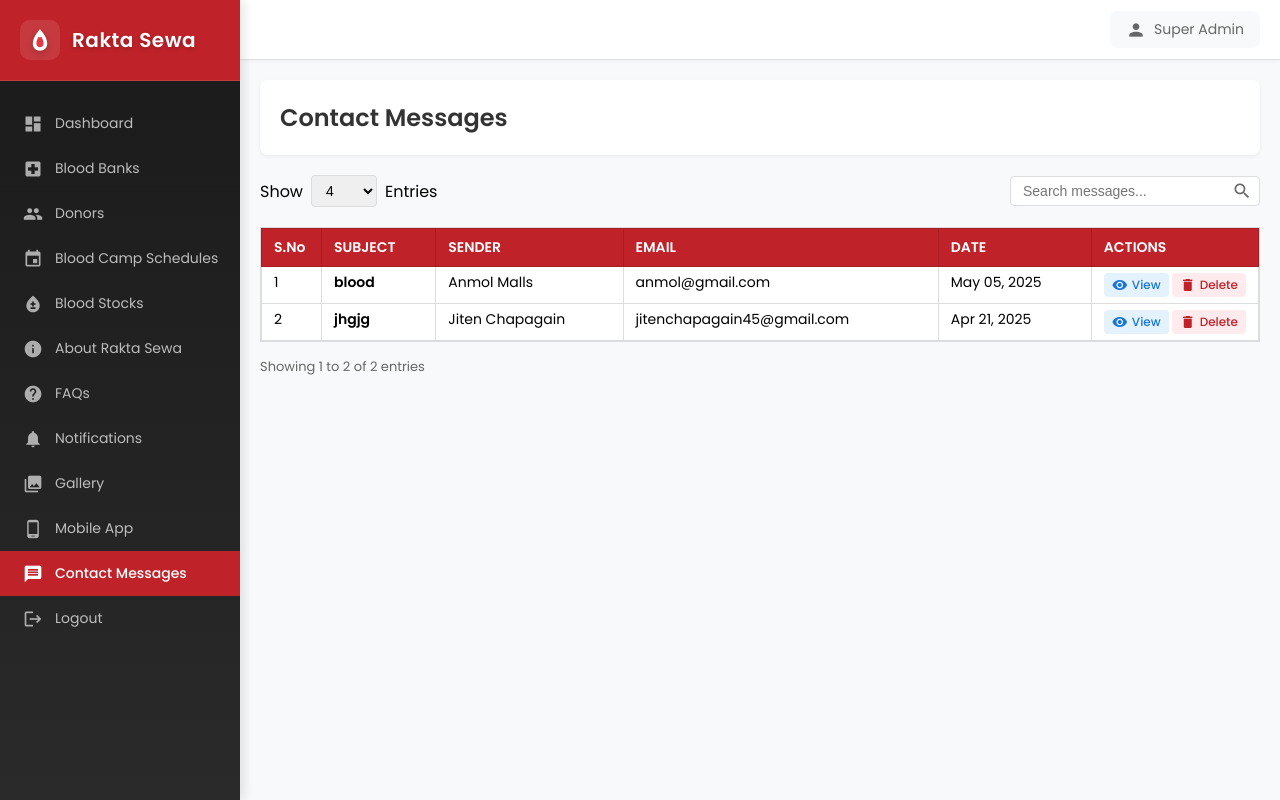
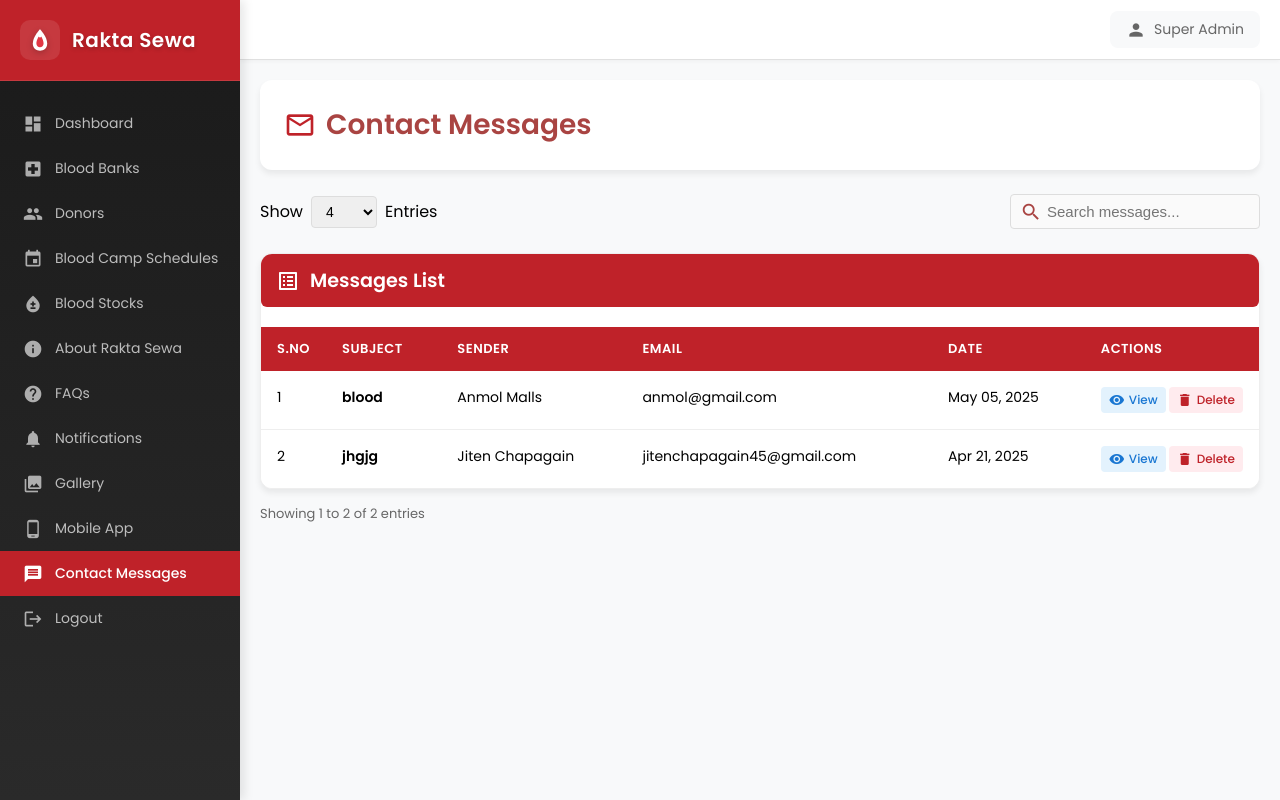
Before and after one commit to JitenChapagain/FYP, a Django app: page /admin/contact-messages/ in a window 1280 px wide. Run offline with Django 3.2, Linux system fonts and the light colour scheme; a user stored in the database is signed in; data comes from the database, SQL or seed files in the repository.

Commit message:
Feedsection detail section updated

```diff
--- a/custom_admin/templates/contact_messages/adminContactMessages.html
+++ b/custom_admin/templates/contact_messages/adminContactMessages.html
@@ -9,28 +9,54 @@
 <style>
     .content-header {
         background: #fff;
-        padding: 20px;
-        border-radius: 8px;
-        box-shadow: 0 2px 4px rgba(0,0,0,0.05);
-        margin-bottom: 20px;
+        padding: 24px;
+        border-radius: 12px;
+        box-shadow: 0 4px 6px rgba(0,0,0,0.07);
+        margin-bottom: 24px;
         display: flex;
         justify-content: space-between;
         align-items: center;
     }
 
     .content-title {
-        color: #333;
-        font-size: 1.5rem;
+        color: #A94442;
+        font-size: 28px;
         font-weight: 600;
+        margin: 0;
+        display: flex;
+        align-items: center;
+        gap: 10px;
+    }
+
+    .content-title .material-icons {
+        color: #bf2229;
+        font-size: 32px;
     }
 
     .messages-table {
         background: #fff;
-        border-radius: 0;
-        box-shadow: none;
+        border-radius: 12px;
+        box-shadow: 0 4px 6px rgba(0,0,0,0.07);
         overflow: hidden;
-        margin-top: 20px;
-        border: 1px solid #ddd;
+        margin-top: 24px;
+        border: 1px solid #eee;
+    }
+
+    .section-title {
+        color: white;
+        font-size: 1.2rem;
+        font-weight: 600;
+        margin-bottom: 20px;
+        display: flex;
+        align-items: center;
+        gap: 10px;
+        padding: 12px 15px;
+        background-color: #bf2229;
+        border-radius: 6px;
+    }
+
+    .section-title .material-icons {
+        color: white;
     }
 
     .table {
@@ -42,21 +68,28 @@
 
     .table th {
         background: #bf2229;
-        padding: 8px 12px;
+        padding: 12px 16px;
         text-align: left;
         font-weight: 600;
         color: #ffffff;
-        border: 1px solid #a61d23;
+        border: none;
         white-space: nowrap;
+        font-size: 13px;
+        text-transform: uppercase;
+        letter-spacing: 0.5px;
     }
 
     .table td {
-        padding: 6px 12px;
-        border: 1px solid #ddd;
+        padding: 16px;
+        border-bottom: 1px solid #eee;
         color: #000000;
         vertical-align: top;
         background: #fff;
-        line-height: 1.3;
+        line-height: 1.5;
+    }
+
+    .table tbody tr:last-child td {
+        border-bottom: none;
     }
 
     .table tbody tr:hover td {
@@ -151,25 +184,29 @@
     }
 
     .search-input {
-        padding: 6px 12px;
-        padding-right: 32px;
+        padding: 8px 36px 8px 36px;
         border: 1px solid #ddd;
         border-radius: 4px;
-        font-size: 14px;
+        font-size: 15px;
         width: 250px;
         color: #000000;
+        background: #fafafa;
+        transition: border 0.2s;
     }
 
     .search-input:focus {
         outline: none;
         border-color: #bf2229;
+        background: #fff;
     }
 
     .search-icon {
         position: absolute;
-        right: 8px;
-        color: #666;
-        font-size: 20px;
+        left: 10px;
+        color: #a94442;
+        font-size: 22px;
+        pointer-events: none;
+        z-index: 2;
     }
 
     .clear-search {
@@ -343,7 +376,10 @@
 {% endif %}
 
 <div class="content-header">
-    <h1 class="content-title">Contact Messages</h1>
+    <h1 class="content-title">
+        <span class="material-icons">mail_outline</span>
+        Contact Messages
+    </h1>
 </div>
 
 <form class="table-controls" onsubmit="return false;">
@@ -375,6 +411,10 @@
 
 {% if contact_messages %}
 <div class="messages-table">
+    <div class="section-title">
+        <span class="material-icons">list_alt</span>
+        Messages List
+    </div>
     <table class="table">
         <thead>
             <tr>
```
Also changed, not shown: other parts of custom_admin/templates/contact_messages/adminContactMessages.html (+71 -75 lines), custom_admin/templates/contact_messages/adminContactMessageDetail.html (+60 -24 lines).
